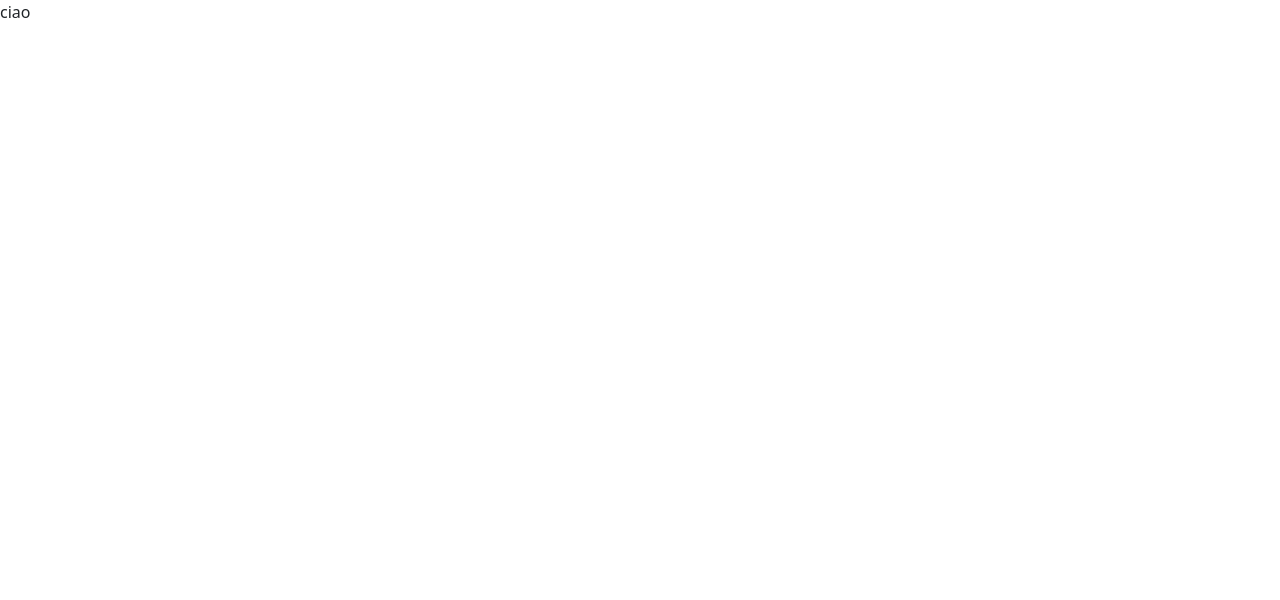
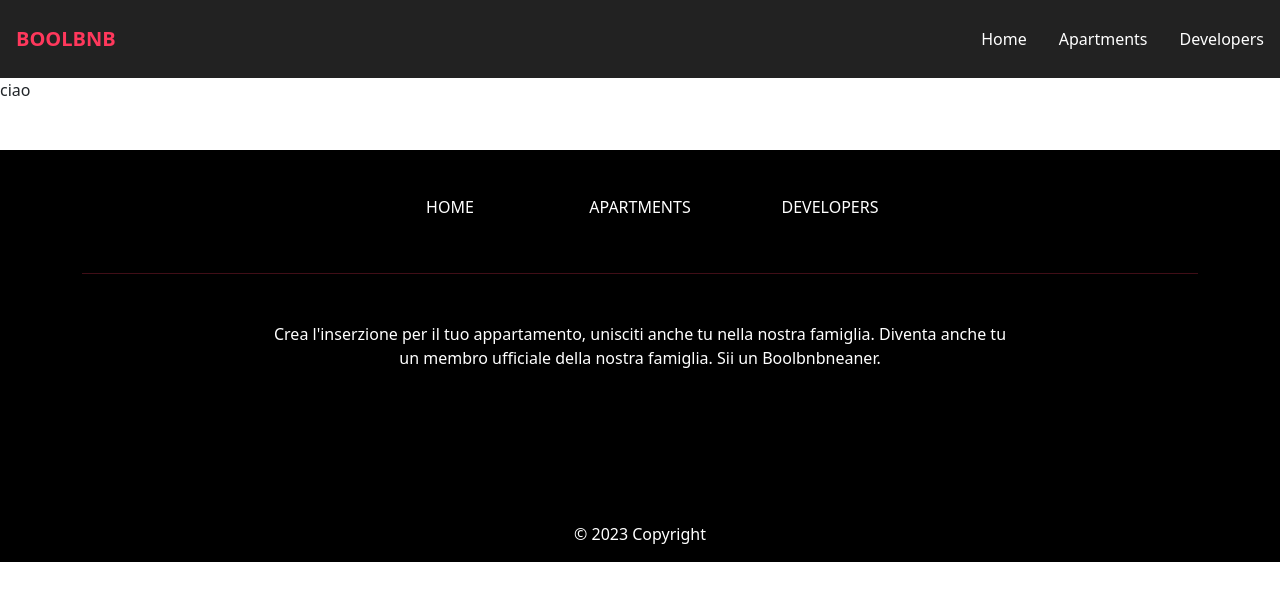
Before and after one commit to AlessandroPagliuca/boolbnb-front-end, a Vue app: page / in a window 1280 px wide. Before the commit this address had no page. Shown: the top 600 px of the page. Built offline with nearby package versions, Linux system fonts and the light colour scheme.

Commit message:
Header&Footer

```diff
--- a/src/App.vue
+++ b/src/App.vue
@@ -1,13 +1,20 @@
 <template>
+  <HeaderComp/>
   <div>
     ciao
   </div>
+  <FooterComp/>
 </template>
 
 <script>
+import HeaderComp from './components/HeaderComp.vue';
+import FooterComp from './components/FooterComp.vue';
 export default {
   name: 'App',
-
+  components: {
+    HeaderComp,
+    FooterComp
+  }
 }
 </script>
 
--- a/src/components/FooterComp.vue
+++ b/src/components/FooterComp.vue
@@ -1,7 +1,101 @@
 <template>
-    <div>
+<!-- Remove the container if you want to extend the Footer to full width. -->
+<div class="">
+  <!-- Footer -->
+  <footer class="text-center text-white" style="background-color: #000000">
+    <!-- Grid container -->
+    <div class="container">
+      <!-- Section: Links -->
+      <section class="mt-5">
+        <!-- Grid row-->
+        <div class="row text-center d-flex justify-content-center pt-5">
+          <!-- Grid column -->
+          <div class="col-md-2">
+            <h6 class="text-uppercase font-weight-bold">
+              <a href="#!" class="text-white active">Home</a>
+            </h6>
+          </div>
+          <!-- Grid column -->
 
+          <!-- Grid column -->
+          <div class="col-md-2">
+            <h6 class="text-uppercase font-weight-bold">
+              <a href="#!" class="text-white">Apartments</a>
+            </h6>
+          </div>
+          <!-- Grid column -->
+
+          <!-- Grid column -->
+          <div class="col-md-2">
+            <h6 class="text-uppercase font-weight-bold">
+              <a href="#!" class="text-white">Developers</a>
+            </h6>
+          </div>
+          <!-- Grid column -->
+
+        </div>
+        <!-- Grid row-->
+      </section>
+      <!-- Section: Links -->
+
+      <hr class="my-5" />
+
+      <!-- Section: Text -->
+      <section class="mb-5">
+        <div class="row d-flex justify-content-center">
+          <div class="col-lg-8">
+            <p>
+             Crea l'inserzione per il tuo appartamento, unisciti anche tu nella nostra famiglia.
+              Diventa anche tu un membro ufficiale della nostra famiglia.
+              Sii un Boolbnbneaner.
+            </p>
+          </div>
+        </div>
+      </section>
+      <!-- Section: Text -->
+
+      <!-- Section: Social -->
+      <section class="text-center mb-5">
+        <a href="" class="text-white me-4">
+          <i class="fab fa-facebook-f"></i>
+        </a>
+        <a href="" class="text-white me-4">
+          <i class="fab fa-twitter"></i>
+        </a>
+        <a href="" class="text-white me-4">
+          <i class="fab fa-google"></i>
+        </a>
+        <a href="" class="text-white me-4">
+          <i class="fab fa-instagram"></i>
+        </a>
+        <a href="" class="text-white me-4">
+          <i class="fab fa-linkedin"></i>
+        </a>
+        <a href="" class="text-white me-4">
+          <i class="fab fa-github"></i>
+        </a>
+      </section>
+      <!-- Section: Social -->
     </div>
+    <!-- Grid container -->
+
+    <!-- Copyright -->
+    <div
+         class="text-center p-3"
+         style="background-color: rgba(0, 0, 0, 0.2)"
+         >
+      © 2023 Copyright
+      <a class="text-white" href="https://mdbootstrap.com/"
+         ></a
+        >
+    </div>
+    <!-- Copyright -->
+  </footer>
+  <!-- Footer -->
+
+</div>
+<!-- End of .container -->
+
 </template>
 
 <script>
@@ -10,4 +104,13 @@ export default {
 }
 </script>
 
-<style lang="scss" scoped></style>
+<style lang="scss" scoped>
+@use '../assets/partials/variables' as *;
+hr{
+    color: $primary;
+}
+a {
+    text-decoration: none;
+}
+
+</style>
--- a/src/components/HeaderComp.vue
+++ b/src/components/HeaderComp.vue
@@ -1,6 +1,88 @@
 <template>
     <div>
+        <header class="bg-black">
+            <!-- <nav class=" container-fluid navbar navbar-expand-lg navbar-light d-flex justify-content-between">
+                <div class="p-3">
+                    <img src="" alt="">
+                    <a class="navbar-brand text-first-primary fw-bold" href="#">BOOLBNB</a>
+                </div>
+                <div class="d-flex">
+                    <ul class="navbar-nav mr-auto ">
+                        <a class="p-3" href="#">Home</a>
+                        <a class="p-3" href="#">Apartments</a>
+                        <a class="p-3" href="#">Developers</a>
+                        <nav class="navbar navbar-light bg-light">
+                            <div class="container-fluid">
+                                <button class="navbar-toggler ms-auto" type="button" data-mdb-toggle="collapse"
+                                    data-mdb-target="#navbarToggleExternalContent3"
+                                    aria-controls="navbarToggleExternalContent3" aria-expanded="false"
+                                    aria-label="Toggle navigation">
+                                    <i class="fas fa-bars"></i>
+                                </button>
+                            </div>
+                        </nav>
+                        <div class="collapse" id="navbarToggleExternalContent3">
+                            <div class="bg-black shadow-3 p-4">
+                                <button class="btn btn-link btn-block border-bottom m-0">Home</button>
+                                <button class="btn btn-link btn-block border-bottom m-0">Apartments</button>
+                                <button class="btn btn-link btn-block m-0">Developers</button>
+                            </div>
+                        </div>
+                    </ul>
+                </div>
+            </nav> -->
+            <nav class="container-fluid navbar navbar-expand-lg navbar-dark d-flex justify-content-between">
+                <div class="p-3">
+                    <img src="" alt="">
+                    <a class="navbar-brand text-first-primary fw-bold" href="#">BOOLBNB</a>
+                </div>
+                <div class="text-white">
+                    <button class="navbar-toggler" type="button" data-toggle="collapse" data-target="#navbarNavDropdown"
+                        aria-controls="navbarNavDropdown" aria-expanded="false" aria-label="Toggle navigation">
+                        <span class="navbar-toggler-icon text-white"></span>
+                    </button>
+                    <div class="collapse navbar-collapse text-white" id="navbarNavDropdown">
+                        <ul class="navbar-nav">
+                            <li class="nav-item active text-white">
+                                <a class="p-3 text-white" href="#">Home</a>
+                            </li>
+                            <li class="nav-item">
+                                <a class="p-3 text-white" href="#">Apartments</a>
+                            </li>
+                            <li class="nav-item">
+                                <a class="p-3 text-white" href="#">Developers</a>
+                            </li>
+                        </ul>
+                    </div>
+                </div>
 
+            </nav>
+            <!-- <nav class="navbar navbar-expand-md ">
+            <div class="container">
+                <a class="navbar-brand text-uppercase text-white" href="#">Start Bootstrap</a>
+                <button class="navbar-toggler ah-hamburger-border" type="button" data-bs-toggle="collapse"
+                    data-bs-target="#mynav" aria-controls="mynav" aria-expanded="false" aria-label="Toggle navigation">
+                    <i class="fa-solid fa-bars"></i>
+                </button>
+                <div class="collapse navbar-collapse" id="mynav">
+                    <ul class="navbar-nav ms-auto mb-2 mb-lg-0">
+                        <li class="nav-item">
+                            <a class="nav-link text-uppercase text-white" href="#">Portfolio</a>
+                        </li>
+                        <li class="nav-item">
+                            <a class="nav-link text-uppercase text-white" href="#">About</a>
+                        </li>
+                        <li class="nav-item">
+                            <a class="nav-link text-uppercase text-white" href="#">Contact</a>
+                        </li>
+                    </ul>
+                </div>
+            </div>
+        </nav> -->
+
+
+
+        </header>
     </div>
 </template>
 
@@ -10,4 +92,27 @@ export default {
 }
 </script>
 
-<style lang="scss" scoped></style>
+<style lang="scss" scoped>
+@use '../assets/partials/variables' as *;
+
+.text-first-primary {
+    color: $primary;
+}
+
+.btn-first-primary {
+    background-color: $primary;
+}
+
+.navbar-toggler{
+    color: white;
+}
+
+a{
+    text-decoration: none;
+    &:hover{
+        text-decoration: underline $primary 2px;
+    }
+}
+
+
+</style>
```
